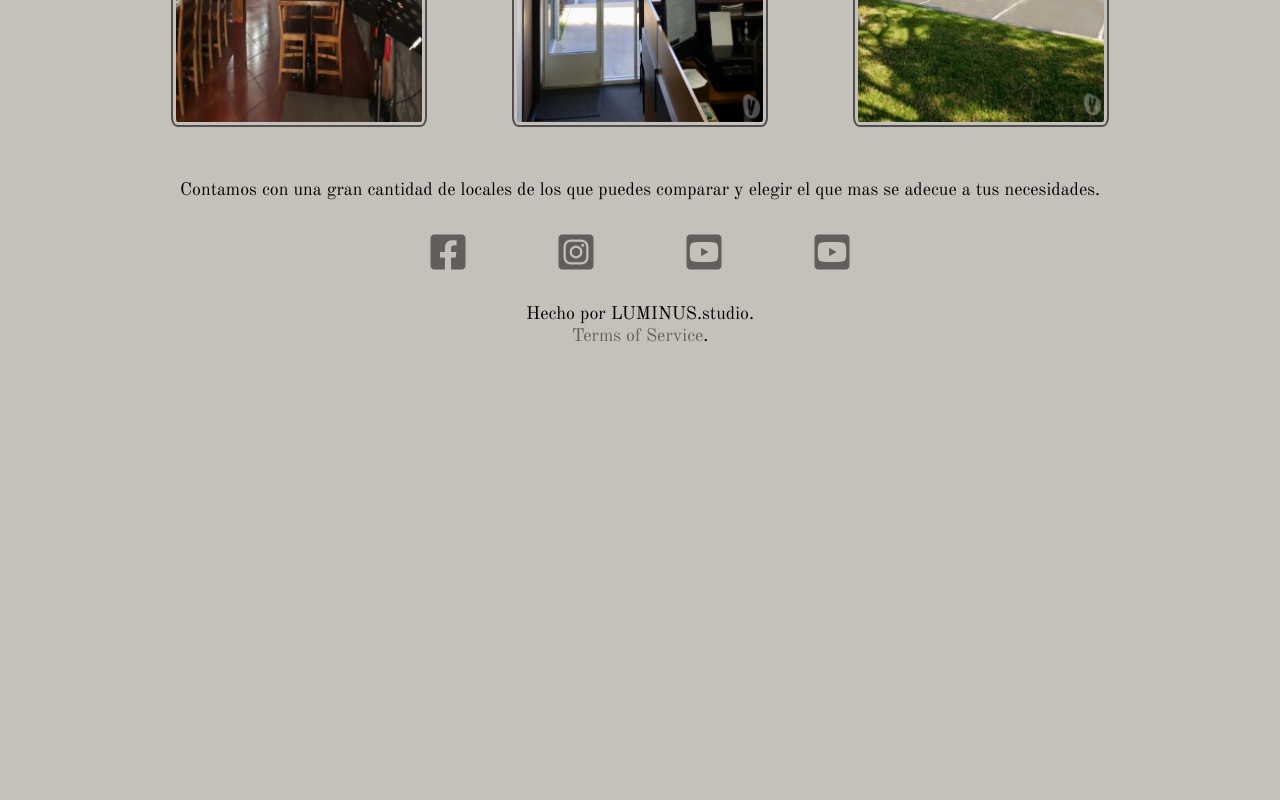
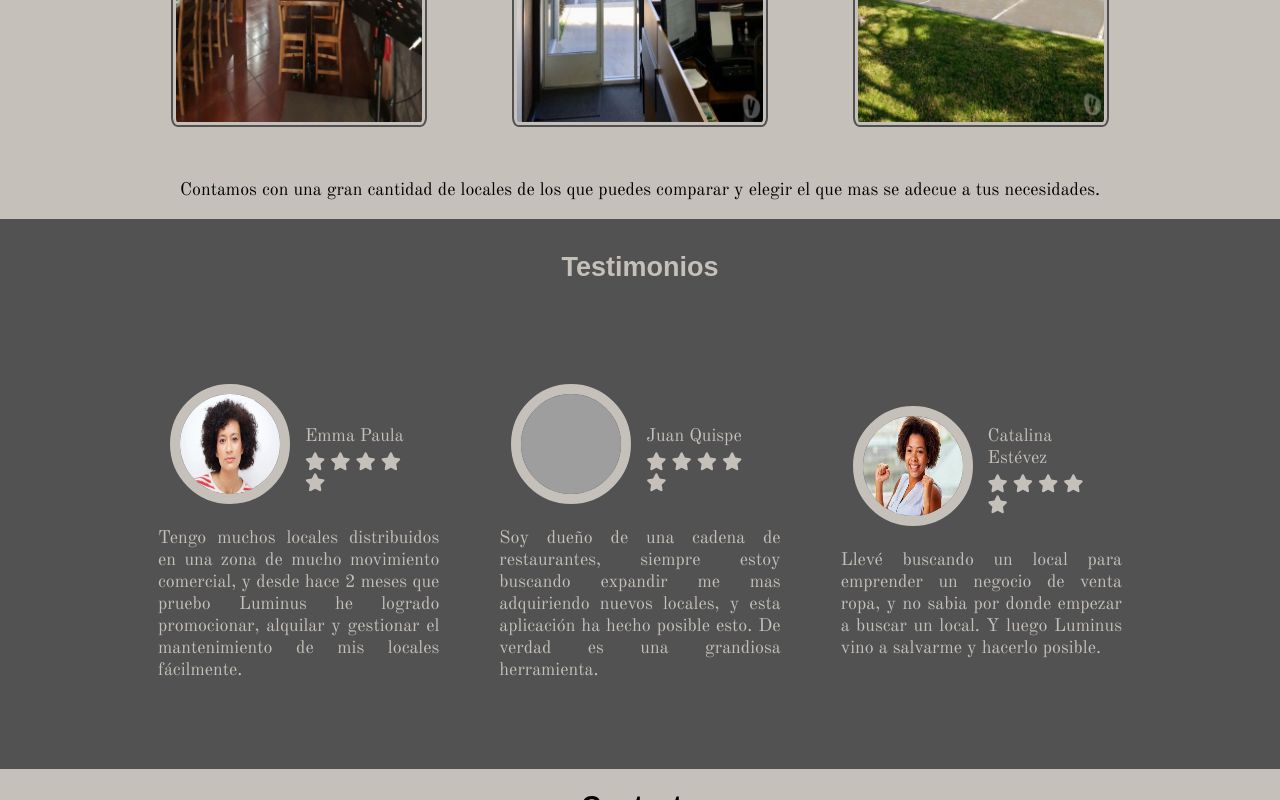
Before and after one commit to tommy-jar/LUMINUS, a plain HTML site: page public/index.html in a window 1280 px wide. Shown: the part 2000-2800 px from the top of the page. Before the commit the page ends 2367 px from the top, so only its background shows below. Drawn offline with nearby package versions, Linux system fonts and the light colour scheme; grey boxes are pictures that could not be loaded; a web font is replaced by a local one.

Commit message:
Feat(Contact) Added section contact at Landing Page

```diff
--- a/public/assets/styles/styles.css
+++ b/public/assets/styles/styles.css
@@ -12,15 +12,7 @@
     font: normal 18px sans-serif;
     scroll-behavior: smooth !important;
 }
-.btn_call_to_action{
-    background-color: #E97810;
-    border: 5px solid #E97810;
-    border-radius: 54px;
-    padding: 0% 5%;
-    vertical-align: center;
-    opacity: 100%;
-    margin: 20px 0px;
-}
+
 /*-------------------------------------- Header --------------------------------------*/
 header {
     top: 0;
@@ -107,7 +99,6 @@
 .container{
     width: 100%;
     display: flex;
-    overflow: hidden;
     text-align: center;
     align-items: center;
     padding: 0px;
@@ -115,7 +106,6 @@
 .s1-card{
     width: 50%;
     display: inline-block;
-    overflow: hidden;
     text-align: center;
 }
 .container .s1-card h3, .container .s1-card p{
@@ -153,6 +143,7 @@
     height: 100%;
 }
 
+
 /*-------------------------------------- Sección Servicios --------------------------------------*/
 .s3-container{
     width: 80%;
@@ -185,3 +176,85 @@
     transform: translateY(-5px);
     box-shadow: 0 12px 16px rgba(0, 0, 0, 0,2);
 }
+
+/*-------------------------------------- Sección Testimonios --------------------------------------*/
+.s4-container{
+    width: 80%;
+    background-color: #525252;
+    display: flex;
+    overflow: hidden;
+    text-align: center;
+    align-items: center;
+    color:#c5c0b9;
+    padding: 1.5% 10% 1.5% 10%;
+}
+.s4-card{
+    width: 33%;
+    overflow: hidden;
+    text-align: center;
+    align-items: center;
+    margin: 50px 0px 50px 0px;
+    padding: 0px 30px 0px 30px;
+}
+.s4-card img{
+    width: 100px;
+    height: 100px;
+    border-radius: 50%;
+    border: 10px solid #c5c0b9;
+    align-self: flex-start;
+}
+.s4-rate-element{
+    width: 40%;
+    overflow: hidden;
+    text-align: left;
+    align-items: center;
+    display: inline-block;
+    margin: auto;
+    padding: 10px 10px 10px 10px;
+    vertical-align:auto;
+}
+.s4-rate-element p{
+    font-weight: normal;
+    margin: 5px 0px 5px 0px;
+}
+
+/*-------------------------------------- Sección Contacto --------------------------------------*/
+.s5-container{
+    width: 80%;
+    display: inline-block;
+    overflow: hidden;
+    text-align: center;
+    align-items: center;
+    padding: 1.5% 10% 2% 10%;
+}
+.s5-container p{
+    width: 100%;
+}
+.s5-container input{
+    width: 40%;
+    margin: 0% 10%;
+}
+.btn_call_to_action{
+    background-color: #E97810;
+    border: 5px solid #E97810;
+    border-radius: 54px;
+    padding: 0% 5%;
+    vertical-align: center;
+    opacity: 100%;
+    margin: 20px 0px;
+}
+.img_download{
+    width: 250px;
+    height: 80px;
+    display: inline-block;
+    margin: 0px 20px;
+    padding: 10px 10px;
+}
+.img_download:hover{
+    width: 270px;
+    height: 100px;
+    padding: 0px 0px;
+}
+#Contact{
+    padding-bottom: 80px;
+}
--- a/public/index.html
+++ b/public/index.html
@@ -73,6 +73,63 @@
     </div>
     <p style="text-align:center">Contamos con una gran cantidad de locales de los que puedes comparar y elegir el que mas se adecue a tus necesidades.</p>
   </section>
+  <section id="Testimonials">
+    <div class="title_section">
+      <h2>Testimonios</h2>
+    </div>
+    <div class="s4-container">
+      <div class="s4-card">
+        <img src="assets/images/user_1.png">
+        <div class="s4-rate-element">
+          <p>Emma Paula</p>
+          <i class="fa fa-star" aria-hidden="true"></i>
+          <i class="fa fa-star" aria-hidden="true"></i>
+          <i class="fa fa-star" aria-hidden="true"></i>
+          <i class="fa fa-star" aria-hidden="true"></i>
+          <i class="fa fa-star" aria-hidden="true"></i>
+        </div>
+        <p style="text-align: justify;">Tengo muchos locales distribuidos en una zona de mucho movimiento comercial, y desde hace 2 meses que pruebo Luminus he logrado promocionar, alquilar y gestionar el mantenimiento de mis locales fácilmente.</p>
+      </div>
+      <div class="s4-card">
+        <img src="assets/images/user_2.png">
+        <div class="s4-rate-element">
+          <p>Juan Quispe</p>
+          <i class="fa fa-star" aria-hidden="true"></i>
+          <i class="fa fa-star" aria-hidden="true"></i>
+          <i class="fa fa-star" aria-hidden="true"></i>
+          <i class="fa fa-star" aria-hidden="true"></i>
+          <i class="fa fa-star" aria-hidden="true"></i>
+        </div>
+        <p style="text-align: justify;">Soy dueño de una cadena de restaurantes, siempre estoy buscando expandir me mas adquiriendo nuevos locales, y esta aplicación ha hecho posible esto. De verdad es una grandiosa herramienta. </p>
+      </div>
+      <div class="s4-card">
+        <img src="assets/images/user_3.png">
+        <div class="s4-rate-element">
+          <p>Catalina Estévez</p>
+          <i class="fa fa-star" aria-hidden="true"></i>
+          <i class="fa fa-star" aria-hidden="true"></i>
+          <i class="fa fa-star" aria-hidden="true"></i>
+          <i class="fa fa-star" aria-hidden="true"></i>
+          <i class="fa fa-star" aria-hidden="true"></i>
+        </div>
+        <p style="text-align: justify;">Llevé buscando un local para emprender un negocio de venta ropa, y no sabia por donde empezar a buscar un local. Y luego Luminus vino a salvarme y hacerlo posible.</p>
+      </div>
+    </div>
+  </section>
+  <section id="Contact">
+    <div class="title-section">
+      <h2>Contacto</h2>
+    </div>
+    <div class="s5-container">
+      <p style="text-align: center;">Envianos tu dirección email ahora mismo. Nuestro equipo en Rento se podran en contacto contigo.</p>
+      <input type="email" placeholder="alguien@example.com">
+      <a class="btn_call_to_action" href="#">Enviar</a>
+    </div>
+    <div class="s5-container">
+      <img class="img_download" src="assets/images/btn_google_play.png">
+      <img class="img_download" src="assets/images/btn_app_store.png">
+    </div>
+  </section>
 </main>
 <div id="footer-placeholder"></div>
 <script src="assets/scripts/main.js" type="text/javascript"></script>
```
